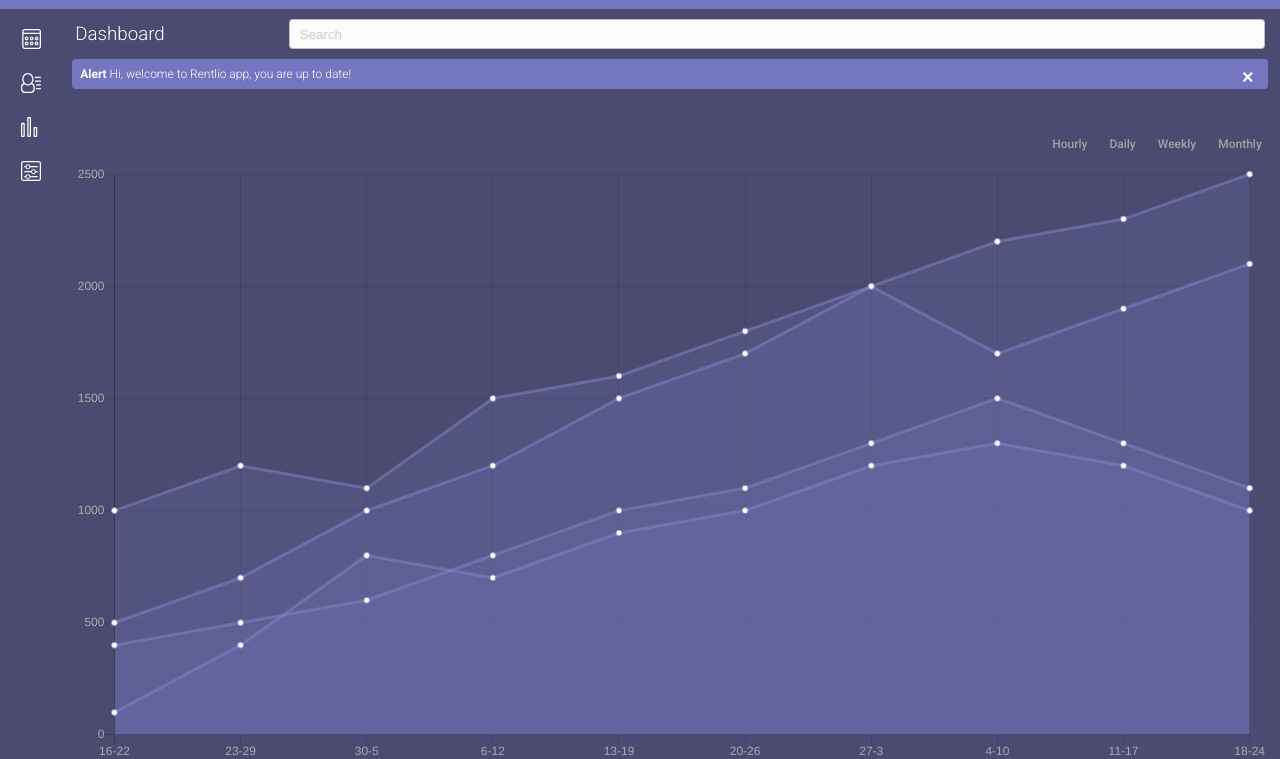
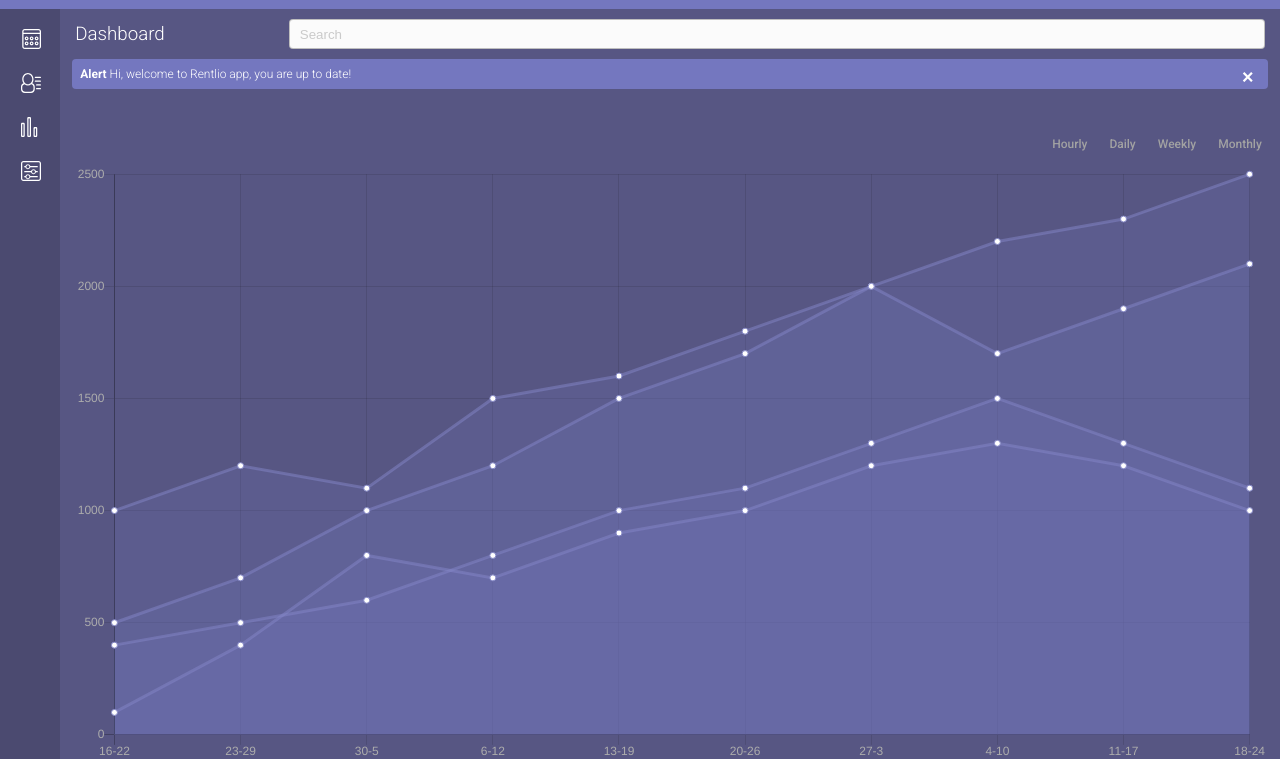
Before and after one commit to ante21276/project-9, a plain HTML site: page index.html in a window 1280 px wide. Shown: the part 41-800 px from the top of the page. Drawn offline with nearby package versions, Linux system fonts and the light colour scheme.

Commit message:
Color update

```diff
--- a/css/main.css
+++ b/css/main.css
@@ -94,7 +94,7 @@ ul {
 }
 main {
   right: 0;
-  background: #4B4A70;
+  background: #575683;
   padding-bottom: 50px;
 }
 .top-div {
```
